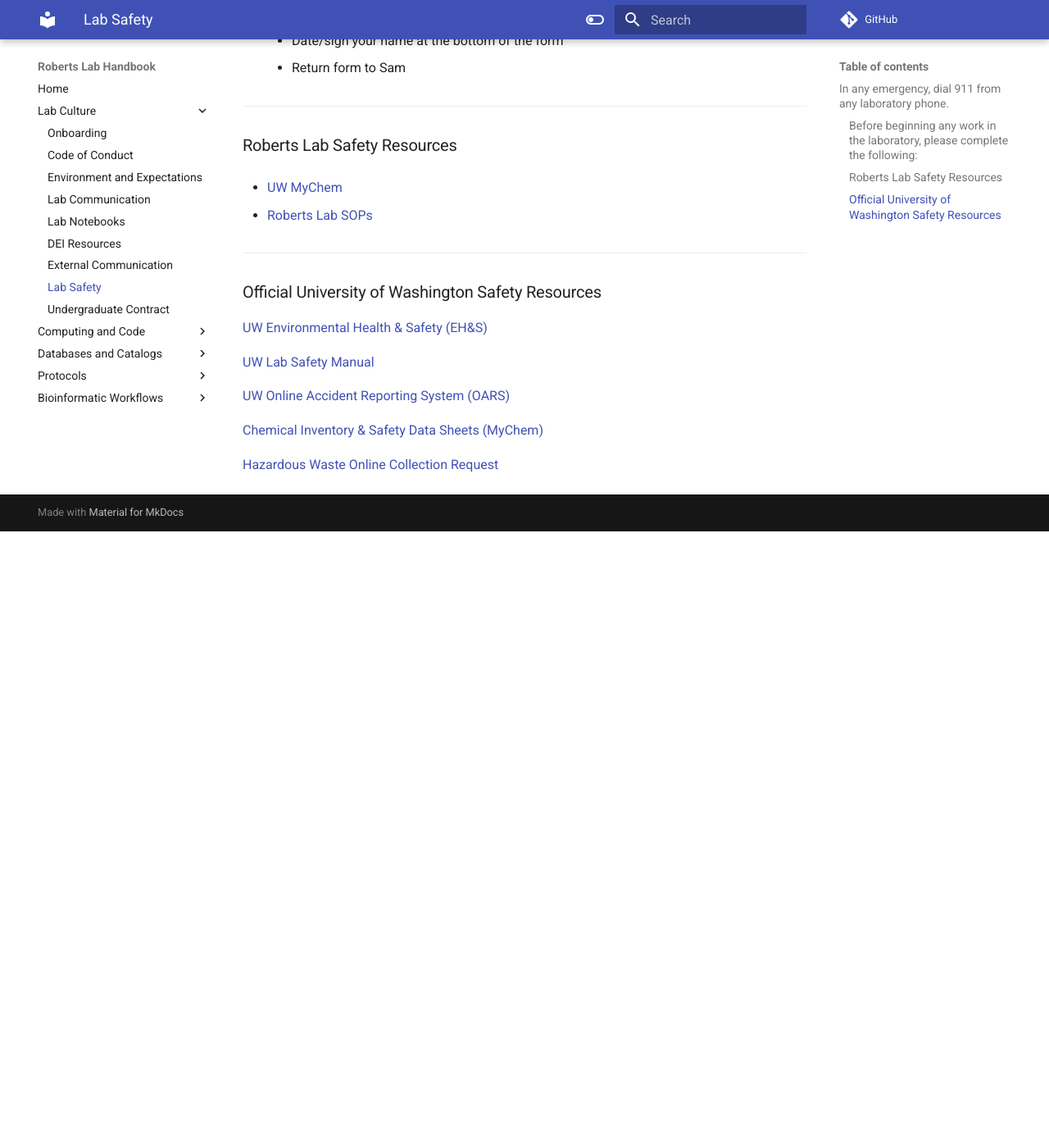
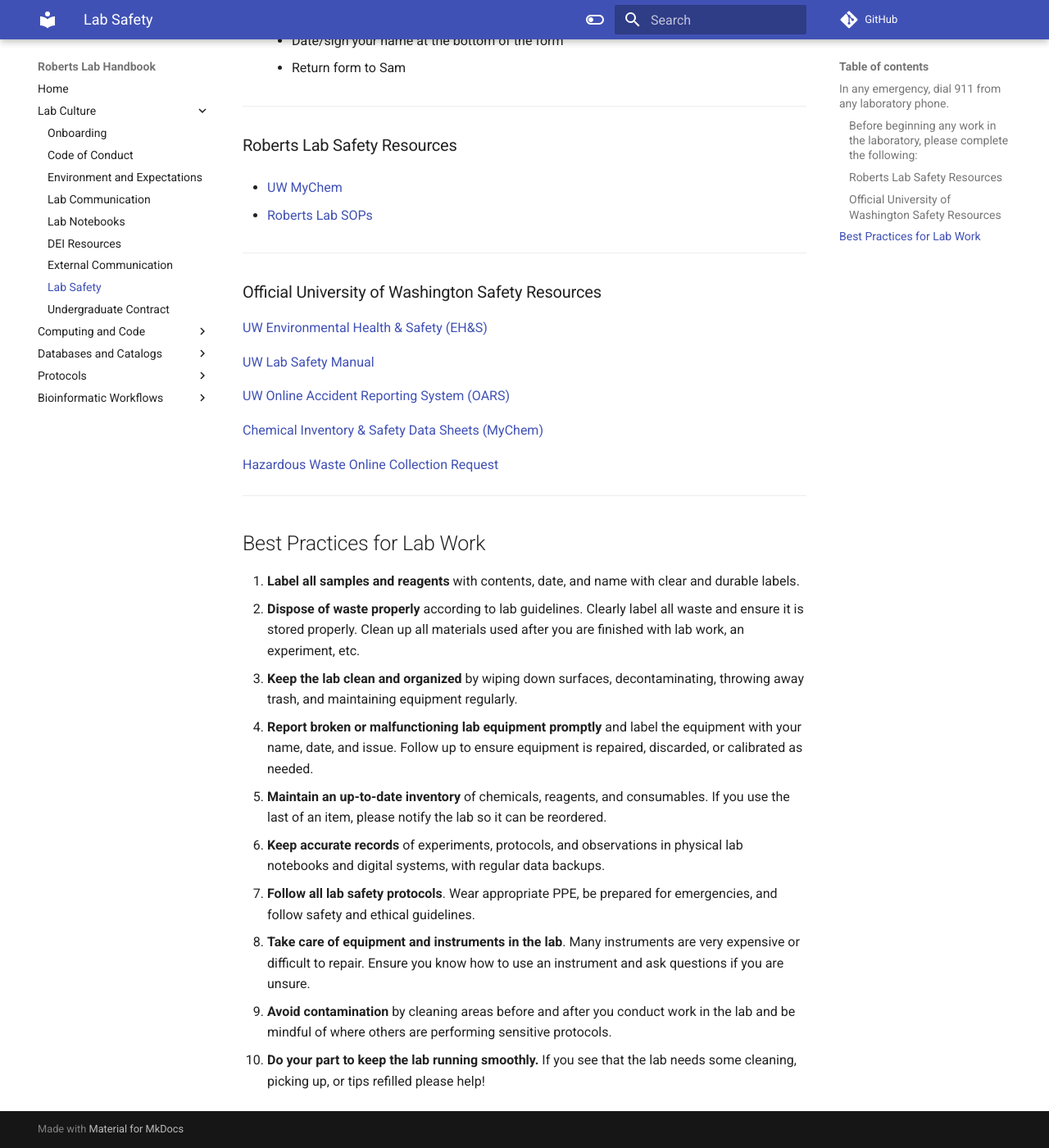
Before and after one commit to RobertsLab/resources, an MkDocs documentation site: the page built from docs/Lab-Safety.md, in a window 1280 px wide and 1400 px high, scrolled down 1034 px. Shown: the whole window at 82% size. Built offline with MkDocs 1.6.1 and Material for MkDocs 9.7.7, drawn with Linux system fonts in a browser that asks for light colours; comment, search, counter and statistics services are not loaded; before the commit the page ends 1682 px from its top, so only the background shows below that.

Commit message:
Update Lab-Safety.md

```diff
--- a/docs/Lab-Safety.md
+++ b/docs/Lab-Safety.md
@@ -66,3 +66,18 @@
 [Chemical Inventory & Safety Data Sheets (MyChem)](https://cspc.admin.uw.edu/mychem/default.aspx)
 
 [Hazardous Waste Online Collection Request](https://webapps.ehs.washington.edu/chemwaste/index.php)
+
+
+---
+## Best Practices for Lab Work
+
+1. **Label all samples and reagents** with contents, date, and name with clear and durable labels.
+2. **Dispose of waste properly** according to lab guidelines. Clearly label all waste and ensure it is stored properly. Clean up all materials used after you are finished with lab work, an experiment, etc.
+3. **Keep the lab clean and organized** by wiping down surfaces, decontaminating, throwing away trash, and maintaining equipment regularly.
+4. **Report broken or malfunctioning lab equipment promptly** and label the equipment with your name, date, and issue. Follow up to ensure equipment is repaired, discarded, or calibrated as needed.
+5. **Maintain an up-to-date inventory** of chemicals, reagents, and consumables. If you use the last of an item, please notify the lab so it can be reordered.
+6. **Keep accurate records** of experiments, protocols, and observations in physical lab notebooks and digital systems, with regular data backups.
+7. **Follow all lab safety protocols**. Wear appropriate PPE, be prepared for emergencies, and  follow safety and ethical guidelines.
+8. **Take care of equipment and instruments in the lab**. Many instruments are very expensive or difficult to repair. Ensure you know how to use an instrument and ask questions if you are unsure.
+9. **Avoid contamination** by cleaning areas before and after you conduct work in the lab and be mindful of where others are performing sensitive protocols.
+10. **Do your part to keep the lab running smoothly.** If you see that the lab needs some cleaning, picking up, or tips refilled please help!
```
